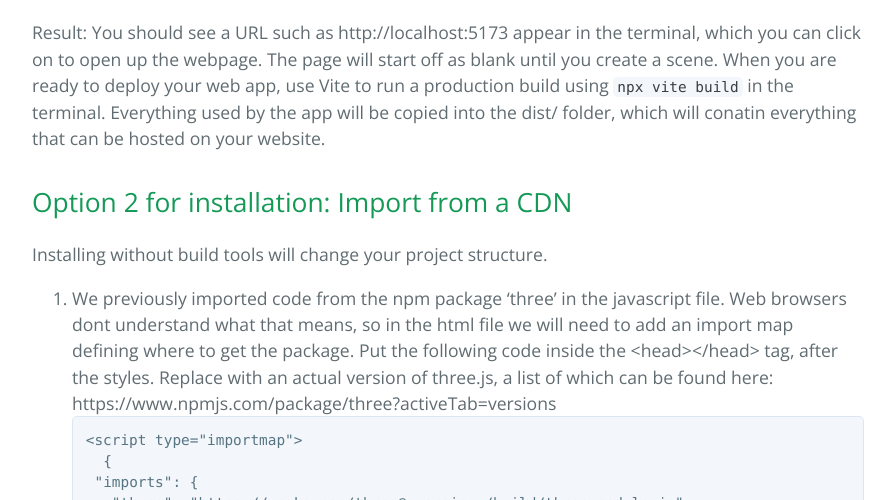
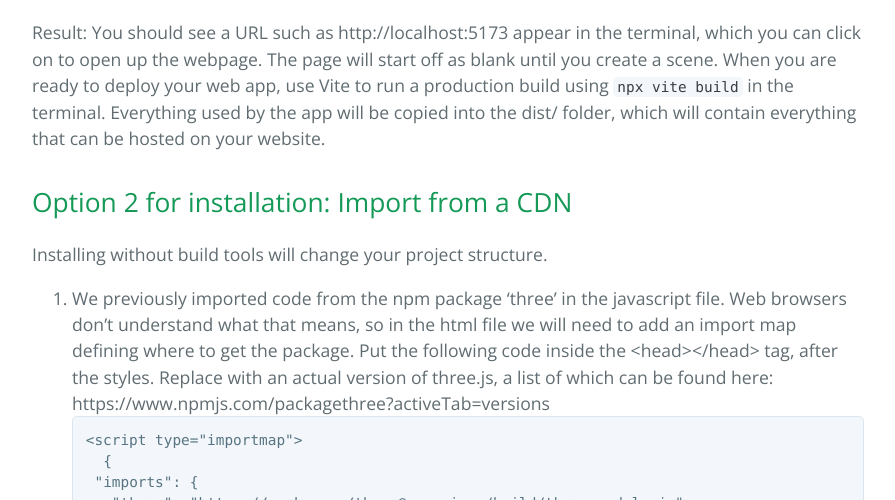
Before and after one commit to learning-software-engineering/learning-software-engineering.github.io, a Jekyll site: the page built from Topics/Tech_Stacks/three.md, in a window 1280 px wide. Shown: the part 816-1316 px from the top of the page, without its empty margins (192-1087 px from the left). Built offline with Jekyll 4.4.1, drawn with Linux system fonts in a browser that asks for light colours; our own code applies the rules of GitHub Pages for plain Markdown files.

Commit message:
fixed grammer/spelling errors

````diff
--- a/Topics/Tech_Stacks/three.md
+++ b/Topics/Tech_Stacks/three.md
@@ -14,13 +14,14 @@ You will need:
    `npx vite`
 
 Result: You should see a URL such as http://localhost:5173 appear in the terminal, which you can click on to open up the webpage. The page will start off as blank until you create a scene.
-When you are ready to deploy your web app, use Vite to run a production build using `npx vite build` in the terminal. Everything used by the app will be copied into the dist/ folder, which will conatin everything that can be hosted on your website.
+When you are ready to deploy your web app, use Vite to run a production build using `npx vite build` in the terminal. Everything used by the app will be copied into the dist/ folder, which will contain everything that can be hosted on your website.
 
 ## Option 2 for installation: Import from a CDN
 Installing without build tools will change your project structure.
 
-1. We previously imported code from the npm package 'three' in the javascript file. Web browsers dont understand what that means, so in the html file we will need to add an import
-   map defining where to get the package. Put the following code inside the <head></head> tag, after the styles. Replace <version> with an actual version of three.js, a list of which    can be found here: https://www.npmjs.com/package/three?activeTab=versions
+1. We previously imported code from the npm package 'three' in the javascript file. Web browsers don't understand what that means, so in the html file we will need to add an import
+   map defining where to get the package. Put the following code inside the <head></head> tag, after the styles. Replace <version> with an actual version of three.js, a list of which can be found here:
+   https://www.npmjs.com/packagethree?activeTab=versions
 ```html
 <script type="importmap">
   {
````
